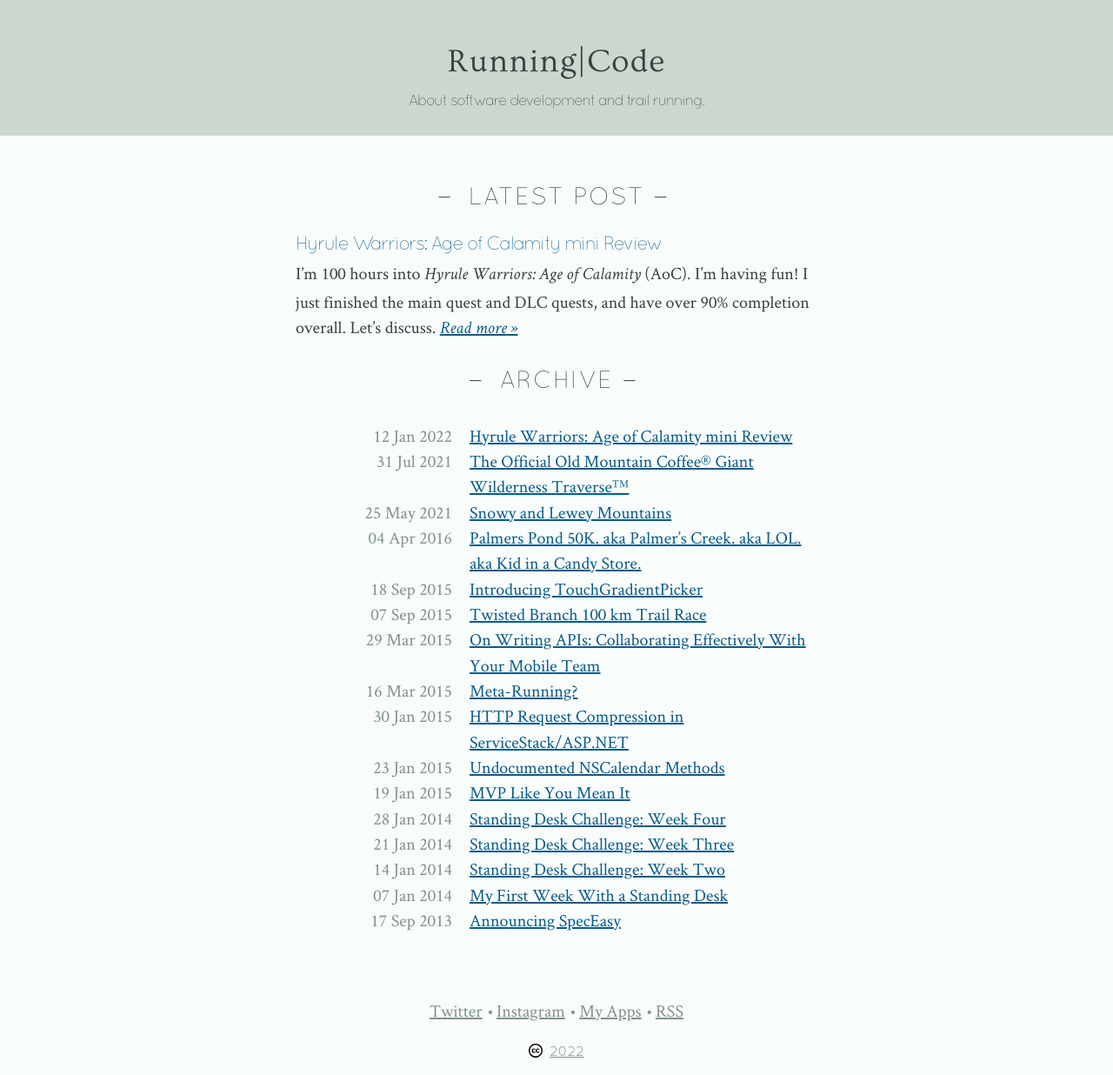
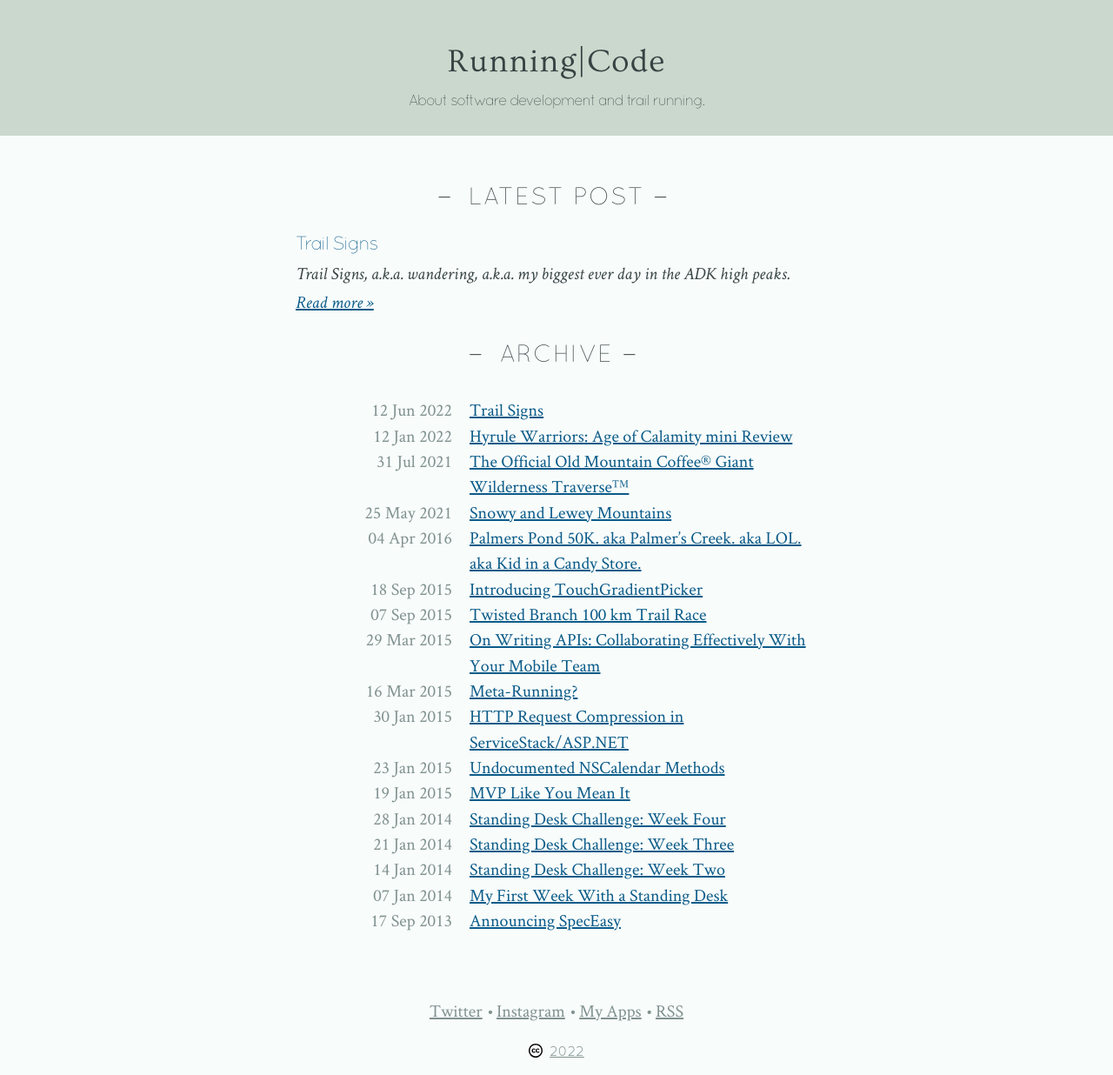
Before and after one commit to mmertsock/mmertsock.github.io, a Jekyll site: the page built from index.html, in a window 1280 px wide. Shown: the whole page at 87% size. Built offline with Jekyll 4.4.1, drawn with Linux system fonts in a browser that asks for light colours; some of the changed lines change nothing that is shown.

Commit message:
Trail Signs and linear-gallery

```diff
--- /dev/null
+++ b/_posts/2022-06-12-adk-signs.md
@@ -0,0 +1,334 @@
+---
+title: Trail Signs
+layout: post
+show_modified_notice: false
+---
+
+_Trail Signs, a.k.a. wandering, a.k.a. my biggest ever day in the ADK high peaks._
+
+june 2022. on the trail at 4:57 am and the sun is already rising, with endless hours before sunset, not much of a plan, and endless miles of trails to explore. time for an improv session.
+
+decided lots of turns on the spot, based on a rough idea of a loop, some peaks to add to my June grid, trails i hadn’t seen yet, whatever else looked cool on the map. even used an actual paper map and shunned the gps, just to keep it mellow and analog. felt great all day except for some jelly legs on that looong descent from gothics to JBL. i even stopped for a 45 minute break at JBL to lay in the sun, dry my feet, and top off the watch battery. also the JBL caretakers had free ham for everybody??
+
+decided to take a picture of every single trail intersection sign i encountered, because improvising turns at intersections was the game for the day and i quite enjoy trail signs. there were 48 of them! here you go:
+
+<div class="linear-gallery">
+<ol>
+<li><a href="{{ site.url }}/assets/posts/sign-grid-1.jpg"><img src="{{ site.url }}/assets/posts/sign-grid-med-1.jpg"></a></li>
+<li><a href="{{ site.url }}/assets/posts/sign-grid-2.jpg"><img src="{{ site.url }}/assets/posts/sign-grid-med-2.jpg"></a></li>
+<li><a href="{{ site.url }}/assets/posts/sign-grid-3.jpg"><img src="{{ site.url }}/assets/posts/sign-grid-med-3.jpg"></a></li>
+<li><a href="{{ site.url }}/assets/posts/sign-grid-4.jpg"><img src="{{ site.url }}/assets/posts/sign-grid-med-4.jpg"></a></li>
+</ol>
+</div>
+
+the route (\*asterisks mark stuff that’s new to me):
+rooster comb trailhead, across shoulder of snow to AMR via W.A. White trail\* (wanted to see if that was a reasonable connection for some future plans), west river trail, cathedral rocks\* (cool!), beaver meadow falls, beaver meadow area\*, rainbow falls\* (wow), weld trail\* to the sawteeth col, sawteeth out-and-back, gothics, down the cables\* (forgot they were there! fun!) to the col with saddleback, ore bed trail\* (i love a rugged wild trail), short job\*, klondike trail\* and up yard* (lol), over the ridge* to big slide, down the brothers, garden, down the street to rooster comb inn.
+
+more details on [strava][].
+
+[strava]: https://www.strava.com/activities/7299777582
+
+<div id="linear-gallery-full-size"><img src="#"><controls><a href="#">⟪</a><a href="#">close</a><a href="#">⟫</a></controls></div>
+
+<style type="text/css">
+
+.linear-gallery {
+	margin-top: 0;
+	margin-bottom: 0;
+	/* cover the margins around 600px-wide `main`, plus 20px extra */
+	margin-left: min(-20px, calc(280px - 50vw));
+	margin-right: min(-20px, calc(280px - 50vw));
+
+	padding: 40px 0;
+	background-color: var(--background-color-inverse);
+	color: var(--text-color-inverse);
+}
+
+.linear-gallery > ol {
+	list-style-type: none;
+	display: block;
+	height: min(65vh, 600px);
+	margin: 0;
+	padding: 0;
+	overflow-x: scroll;
+	overflow-y: hidden;
+	white-space: nowrap;
+	text-align: center;
+}
+
+.linear-gallery > ol::before, .linear-gallery > ol::after {
+	content: "";
+	position: absolute;
+	z-index: 100;
+	width: 11px;
+	height: min(65vh, 600px);
+	box-shadow: 0 0 8px 10px var(--background-color-inverse);
+	background-color: var(--background-color-inverse);
+}
+
+.linear-gallery > ol::before {
+	left: -12px;
+}
+
+.linear-gallery > ol::after {
+	right: -12px;
+}
+
+.linear-gallery > ol li {
+	list-style-type: none;
+	display: inline-block;
+	height: min(65vh, 600px);
+	margin: 0 10px;
+	padding: 0;
+}
+
+.linear-gallery > ol li:first-child {
+	padding-left: 24px;
+}
+
+.linear-gallery > ol li:last-child {
+	padding-right: 24px;
+}
+
+.linear-gallery a:link, .linear-gallery a:visited, .linear-gallery a:active, .linear-gallery a:hover,
+#linear-gallery-full-size a:link, #linear-gallery-full-size a:visited, #linear-gallery-full-size a:active, #linear-gallery-full-size a:hover {
+	text-decoration: none;
+	color: var(--text-color-inverse);
+}
+
+.linear-gallery > ol li img {
+	height: min(65vh, 600px);
+}
+
+.linear-gallery controls, #linear-gallery-full-size controls {
+	display: block;
+	text-align: center;
+	padding: 0;
+}
+
+.linear-gallery controls {
+	margin: 10px auto 0 auto;
+}
+
+.linear-gallery controls a, #linear-gallery-full-size controls a {
+	margin: 0 3px;
+	padding: 2px 6px;
+	border-radius: 5px;
+	border: 1px solid var(--text-color-main);
+}
+
+.linear-gallery controls a {
+	font-size: 85%;
+}
+
+#linear-gallery-full-size controls {
+	margin: 0 auto 10px auto;
+}
+
+.linear-gallery controls a:hover, #linear-gallery-full-size controls a:hover {
+	background-color: var(--text-color-main);
+}
+
+#linear-gallery-full-size {
+	display: none;
+}
+
+#linear-gallery-full-size.on {
+	display: block;
+	position: fixed;
+	top: 0;
+	right: 0;
+	bottom: 0;
+	left: 0;
+	margin: auto;
+	padding: 20px;
+	text-align: center;
+	background-color: var(--background-color-inverse);
+	color: var(--text-color-inverse);
+}
+
+#linear-gallery-full-size img {
+	max-width: 100%;
+	max-height: 100%;
+	cursor: pointer;
+}
+
+#linear-gallery-full-size a.disabled {
+	opacity: 0;
+}
+
+</style>
+
+<script>
+class LinearGalleryImage {
+	constructor(a, index, gallery) {
+		this.a = a;
+		this.index = index;
+		this.gallery = gallery;
+		this.makePicker(this.a);
+	}
+
+	get fullSizeURL() {
+		return this.a.href;
+	}
+
+	makePicker(a) {
+		a.addEventListener("click", evt => {
+			evt.preventDefault();
+			this.fullSize();
+		});
+	}
+
+	fullSize() {
+		FullSizeGalleryContainer.shared.show(this);
+	}
+
+	get hasNext() {
+		return !!this.gallery.imageAt(this.index + 1);
+	}
+
+	get hasPrevious() {
+		return !!this.gallery.imageAt(this.index - 1);
+	}
+
+	showNext() {
+		let image = this.gallery.imageAt(this.index + 1);
+		if (!image) { return; }
+		FullSizeGalleryContainer.shared.show(image);
+	}
+
+	showPrevious() {
+		let image = this.gallery.imageAt(this.index - 1);
+		if (!image) { return; }
+		FullSizeGalleryContainer.shared.show(image);
+	}
+}
+
+class FullSizeGalleryContainer {
+	constructor(root) {
+		this.root = root;
+		this.image = null;
+
+		this.previousButton = this.root.querySelector("controls a:nth-child(1)");
+		this.closeButton = this.root.querySelector("controls a:nth-child(2)");
+		this.nextButton = this.root.querySelector("controls a:nth-child(3)");
+
+		this.previousButton.addEventListener("click", evt => {
+			evt.preventDefault();
+			if (this.image) {
+				this.image.showPrevious();
+			}
+		});
+		this.closeButton.addEventListener("click", evt => {
+			evt.preventDefault();
+			this.hide();
+		});
+		this.nextButton.addEventListener("click", evt => {
+			evt.preventDefault();
+			if (this.image) {
+				this.image.showNext();
+			}
+		});
+		document.addEventListener("keyup", evt => this.navigate(evt));
+	}
+
+	get inlineModalSupported() {
+		return window.screen.width >= 700 && window.screen.height >= 700;
+	}
+
+	show(newImage) {
+		if (!this.inlineModalSupported) {
+			location.href = newImage.fullSizeURL;
+			return;
+		}
+
+		let previous = this.root.querySelector("img");
+		if (!!previous && previous.src != newImage.fullSizeURL) {
+			previous.remove();
+		}
+		this.image = newImage;
+		let img = document.createElement("img");
+		img.src = this.image.fullSizeURL;
+		this.root.append(img);
+
+		this.previousButton.classList.toggle("disabled", !this.image.hasPrevious);
+		this.nextButton.classList.toggle("disabled", !this.image.hasNext);
+		this.root.classList.toggle("on", true);
+
+		img.addEventListener("click", evt => {
+			evt.preventDefault();
+			this.hide();
+		});
+	}
+
+	hide() {
+		this.root.classList.toggle("on", false);
+		this.image = null;
+	}
+
+	navigate(evt) {
+		if (!this.image) {
+			return;
+		}
+		switch (evt.key) {
+			case "Left":
+			case "ArrowLeft":
+			case "Up":
+			case "ArrowUp":
+				evt.preventDefault();
+				this.image.showPrevious();
+				return;
+			case "Right":
+			case "ArrowRight":
+			case "Down":
+			case "ArrowDown":
+				evt.preventDefault();
+				this.image.showNext();
+				return;
+			case "Esc":
+			case "Escape":
+				evt.preventDefault();
+				this.hide();
+				return;
+			default:
+				break;
+		}
+	}
+}
+
+class LinearGallery {
+	static buildAll() {
+		if (Array.isArray(LinearGallery.galleries)) {
+			return;
+		}
+
+		LinearGallery.galleries = Array.from(document.querySelectorAll(".linear-gallery")).map(root => new LinearGallery(root));
+
+		if (!FullSizeGalleryContainer.shared && (LinearGallery.galleries.length > 0)) {
+			FullSizeGalleryContainer.shared = new FullSizeGalleryContainer(document.querySelector("#linear-gallery-full-size"));
+		}
+	}
+
+	constructor(root) {
+		this.root = root;
+		this.images = Array.from(root.querySelectorAll("ol > li > a")).map((a, index) => new LinearGalleryImage(a, index, this));
+
+		let controls = document.createElement("controls");
+		this.images.forEach((img, index) => {
+			let picker = document.createElement("a");
+			picker.href = "#";
+			picker.innerText = `${index + 1}`;
+			img.makePicker(picker);
+			controls.append(picker);
+		});
+		this.root.append(controls);
+	}
+
+	imageAt(index) {
+		if (index < 0 || index >= this.images.length) { return null; }
+		return this.images[index];
+	}
+}
+
+LinearGallery.buildAll();
+</script>
--- a/css/main.css
+++ b/css/main.css
@@ -64,8 +64,10 @@
     --font-face-mono: "Source Code Pro", "Menlo", "Consolas", monospace;
     --font-face-mono-forced: "Source Code Pro";
     --background-color-main: hsl(165, 33%, 98%);
+    --background-color-inverse: hsl(185, 10%, 12%);
     --background-color-header: hsl(133, 15%, 82%);
     --text-color-main: hsl(185, 10%, 24%);
+    --text-color-inverse: hsl(133, 15%, 82%);
     --text-color-secondary: hsl(173, 7%, 54%);
     --link-color-main: hsl(202, 85%, 29%);
     --link-color-main-active: hsl(208, 100%, 52%);
```
Also changed, not shown: assets/posts/sign-grid-med-1.jpg (added), assets/posts/sign-grid-med-2.jpg (added), assets/posts/sign-grid-med-3.jpg (added), assets/posts/sign-grid-med-4.jpg (added).
